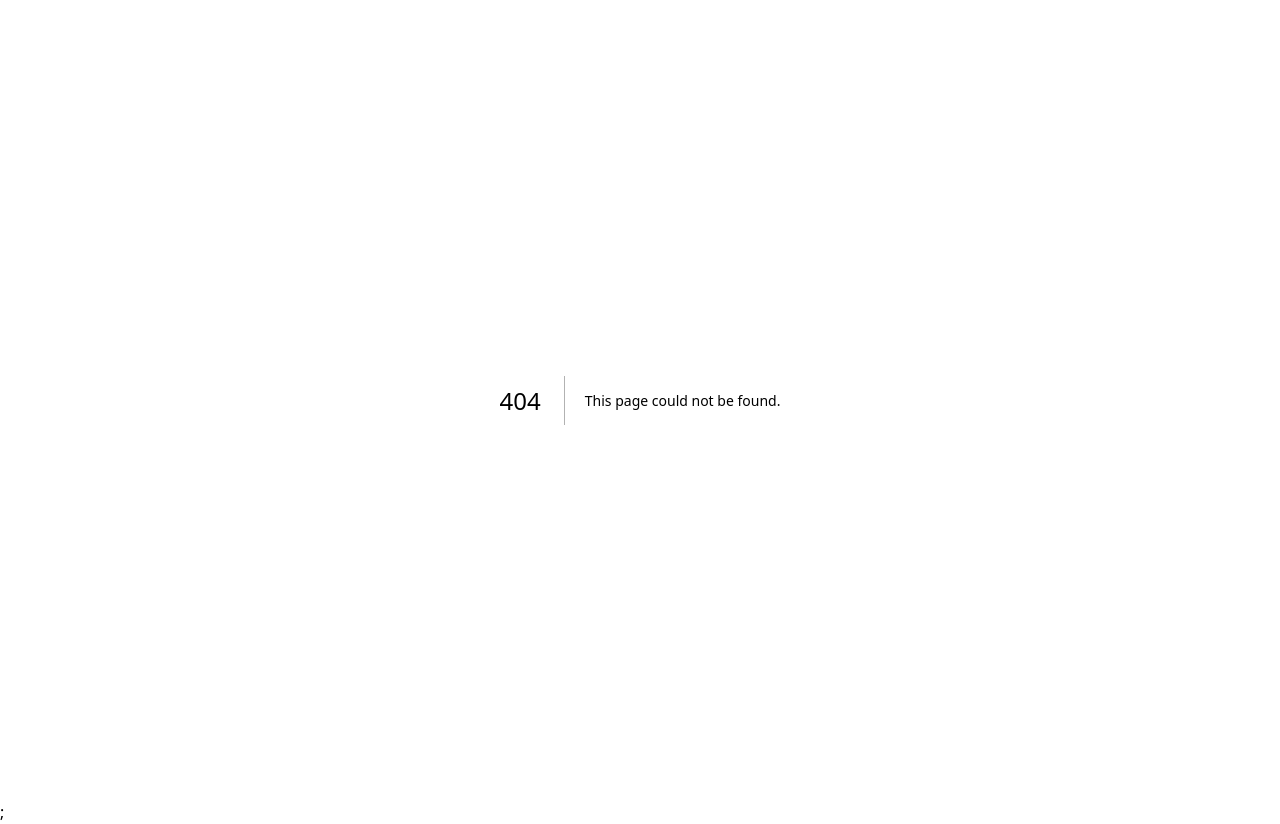
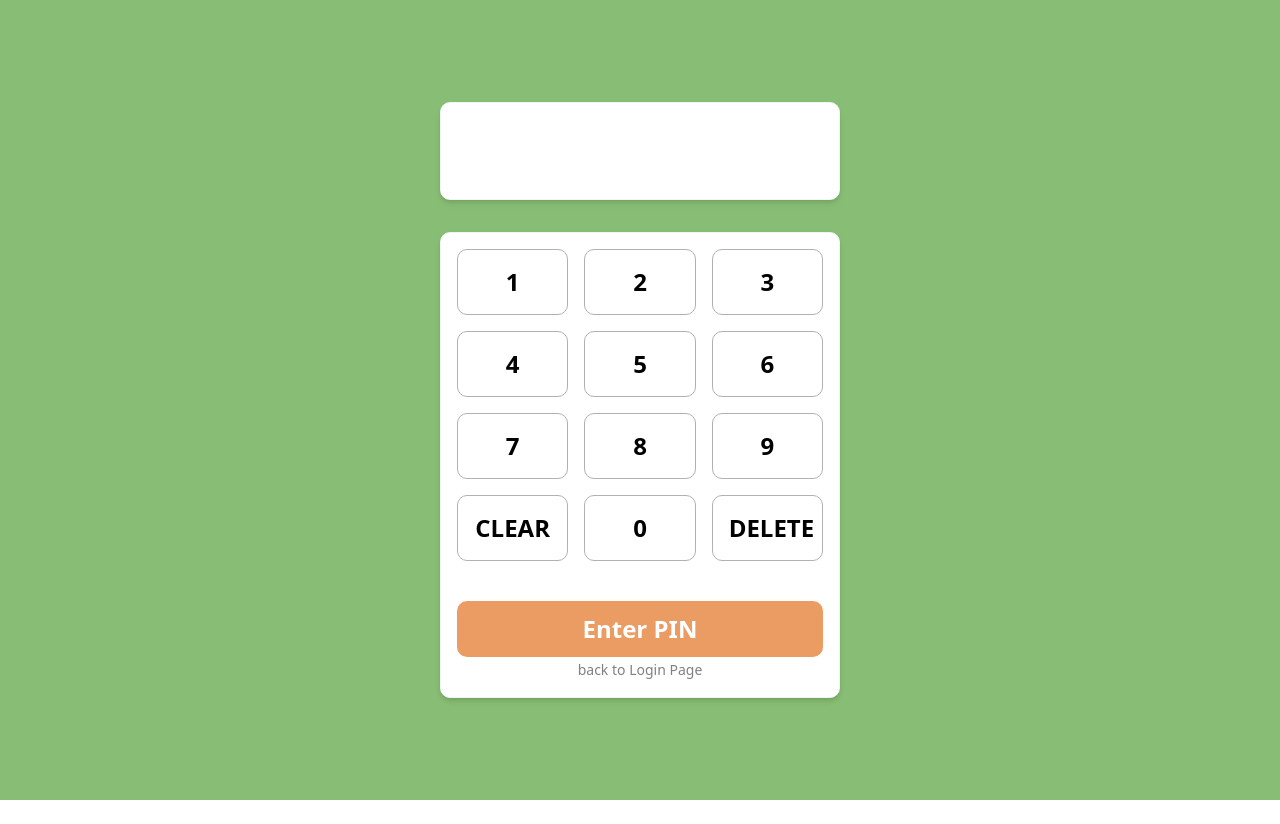
Before and after one commit to yuliussmayoru/SaleMate-Frontend, a Next.js app: page /pin in a window 1280 px wide. Before the commit this address had no page. After the commit the page ends 800 px from the top, so only its background shows below. Built offline with nearby package versions, Linux system fonts and the light colour scheme.

Commit message:
add/pin - add pin page - pin page and its auth fetch is working properly

```diff
--- a/src/features/login/index.tsx
+++ b/src/features/login/index.tsx
@@ -1,4 +1,5 @@
 import { Button, Card } from "@/features/base";
+import Link from "next/link";
 import { useRouter } from "next/router";
 import { useState } from "react";
 
@@ -91,7 +92,14 @@ export function LoginForm() {
                         </div>
                         <p>Forget password</p>
                     </form>
-
+                    <div className="flex flex-col justify-center items-center">
+                        <span>have POS pin?</span>
+                        <Link href="/pin" className="text-lg w-full">
+                            <Button className="bg-green-2 hover:bg-green-1">
+                                Log In POS
+                            </Button>
+                        </Link>
+                    </div>
                 </Card>
             </div>
 
--- a/src/features/pin/index.tsx
+++ b/src/features/pin/index.tsx
@@ -1,74 +1,118 @@
-import { Button, Card, Input } from "@/features/base";
+import { Button, Card } from "@/features/base";
+import Link from "next/link";
+import { useRouter } from "next/router";
 import { useState } from "react";
 
 export function PinForm() {
-    const [showPassword, setShowPassword] = useState(false);
-    const handleInputChange = (e: React.ChangeEvent<HTMLInputElement>) => {
-        const { name, value } = e.target;
-        setFormData((prevData) => ({
-            ...prevData,
-            [name]: value
-        }));
+    const [pin, setPin] = useState('');
+    const router = useRouter();
+
+    const handleButtonClick = (value: string) => {
+        if (pin.length < 6) {
+            setPin(pin + value);
+        }
     };
 
-    const togglePasswordVisibility = () => {
-        setShowPassword(!showPassword);
+    const handleClear = () => {
+        setPin('');
     };
 
-    const [formData, setFormData] = useState ({
-        email: '',
-        password: '',
-    });
+    const handleDelete = () => {
+        setPin(pin.slice(0, -1));
+    };
+
+    const handleSubmit = async (e: React.FormEvent) => {
+        e.preventDefault();
+
+        try {
+            const response = await fetch('https://salemate-be-production.up.railway.app/auth/login/pin', {
+                method: 'POST',
+                headers: {
+                    'Content-Type': 'application/json',
+                },
+                body: JSON.stringify({ pin }),
+            });
+
+            console.log('Response: ', response)
+
+            if (response.ok) {
+              // On successful login, redirect to the /superadmin page
+                console.log('Login successful, redirecting...');
+                router.push('/superadmin');
+            } else {
+                const errorData = await response.json();
+                console.error('Login failed:', errorData.message);
+            }
+        } catch (error) {
+            console.error('An error occurred during login:', error);
+        }
+    };
 
 
     return (
-        <div className="fixed inset-0 flex items-center justify-center bg-green-2">
+        <div className="fixed inset-0 flex items-center justify-center bg-green-2 p-6">
+            <div className="flex flex-col items-center justify-center rounded-lg p-6 w-full max-w-md">
 
-            <div className="flex flex-col rounded-lg w-[500px] justify-center items-center">
-                <Card className="mb-6">
-                    <div className="w-full flex flex-col items-center justify-center">
-                        <h2 className="text-3xl font-bold text-orange-2 mb-3">Log In</h2>
-                        <span className="text-center">“Every day, we get closer to our goal if we never give up on our goal!” - Sah Ruh Nya</span>
-                    </div>
+                <Card className="mb-8 flex items-center justify-center space-x-4">
+                    {[...Array(6)].map((_, index) => (
+                        <div
+                            key={index}
+                            className="w-12 h-16 bg-white text-4xl font-bold text-center rounded-lg flex items-center justify-center"
+                        >
+                            {pin[index] || ''}
+                        </div>
+                    ))}
                 </Card>
 
-                <Card>
-                    <form className="w-full text-start mb-6 mx-1">
-                        <label className="text-2xl pb-2">Email</label>
-                        <input
-                            type="email"
-                            name="email"
-                            placeholder="name@mail.com"
-                            value={formData.email}
-                            onChange={handleInputChange}
-                            className="border border-gray-300 p-2 mb-4 mt-2 drop-shadow-md w-full rounded-[10px]"
-                        />
-                        <label className="text-2xl pb-2">Password</label>
-                        <div className="relative w-full">
-                            <input
-                                type={showPassword ? 'text' : 'password'}
-                                name="password"
-                                placeholder="Password"
-                                value={formData.password}
-                                onChange={handleInputChange}
-                                className="border border-gray-300 p-2 mb-4 drop-shadow-md w-full rounded-[10px]"
-                            />
-                            <button type="button" onClick={togglePasswordVisibility} className="text-gray-4 absolute right-0 p-2">
-                                {showPassword ? 'Hide' : 'Show'}
+                <Card className="text-center">
+                    <form onSubmit={handleSubmit} className="w-full font-bold">
+                        <div className="grid grid-cols-3 gap-4 mb-4">
+                            {[1, 2, 3, 4, 5, 6, 7, 8, 9].map((num) => (
+                                <button
+                                    key={num}
+                                    type="button"
+                                    onClick={() => handleButtonClick(num.toString())}
+                                    className="p-4 bg-white text-2xl rounded-[10px] hover:bg-gray-5 border border-gray-4"
+                                >
+                                    {num}
+                                </button>
+                            ))}
+                            <button
+                                type="button"
+                                onClick={handleClear}
+                                className="p-4 bg-white text-2xl rounded-[10px] hover:bg-gray-5 border border-gray-4"
+                            >
+                                CLEAR
+                            </button>
+                            <button
+                                type="button"
+                                onClick={() => handleButtonClick('0')}
+                                className="p-4 bg-white text-2xl rounded-[10px] hover:bg-gray-5 border border-gray-4"
+                            >
+                                0
+                            </button>
+                            <button
+                                type="button"
+                                onClick={handleDelete}
+                                className="p-4 bg-white text-2xl rounded-[10px] hover:bg-gray-5 border border-gray-4"
+                            >
+                                DELETE
                             </button>
                         </div>
+
+                        <div className="flex justify-center text-2xl font-bold">
+                            <Button
+                                type="submit"
+                                className="mt-6"
+                            >
+                                Enter PIN
+                            </Button>
+                        </div>
                     </form>
-                    <div className="flex justify-between w-full mt-4 gap-2">
-                        <Button
-                            className="text-xl"
-                            // onClick={handleConfirmAdd}
-                        >
-                            Log In
-                        </Button>
-                    </div>
+                    <Link href="/login" className="text-gray-3 text-sm hover:underline">back to Login Page</Link>
                 </Card>
+
             </div>
-
         </div>
-    )
+    );
 }
--- /dev/null
+++ b/src/pages/pin.tsx
@@ -0,0 +1,9 @@
+import { PinForm } from "@/features/pin";
+
+export default function pinPage() {
+    return (
+        <div>
+            <PinForm />
+        </div>
+    );
+};
```
